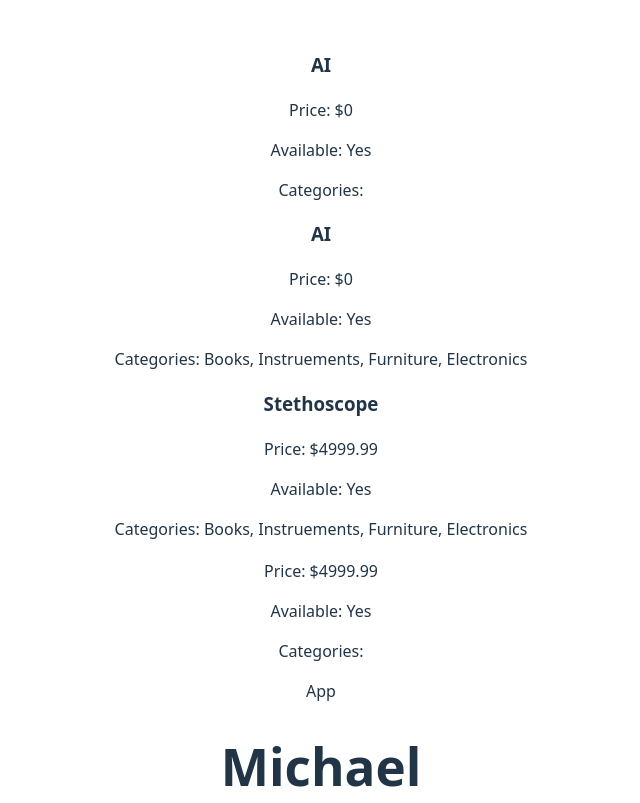
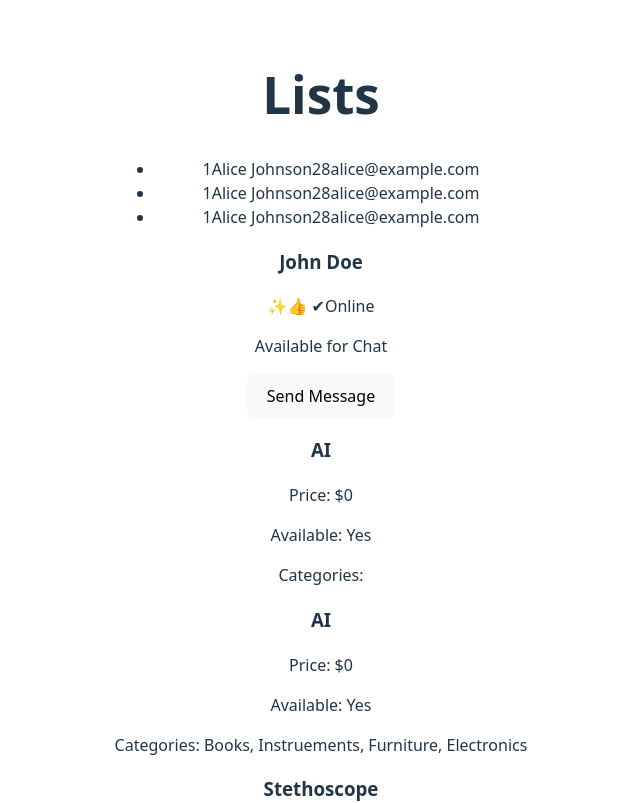
Before and after one commit to Designandcode01/Typescript-React, a React (Vite) app: page / in a window 1280 px wide. Shown: the top 803 px of the page, without its empty margins (319-959 px from the left). Built offline with nearby package versions, Linux system fonts and the light colour scheme.

Commit message:
Add Lists

```diff
--- a/src/App.tsx
+++ b/src/App.tsx
@@ -1,12 +1,23 @@
 import UserProfile from "./components/UserProfile"
 import './App.css'
 import Items from "./components/Items"
+import Conditionals from "./components/Conditionals"
+import Lists from "./components/Lists"
 
 
 
 const App = () => {
   return (
     <>
+    <div>
+      <Lists id={1} name="Alice Johnson" age={28} email="alice@example.com" isActive={true}  />
+    </div>
+
+    <div>
+      <Conditionals name="John Doe" isOnline={true} hideOffline isPremium={true} isNewMember={true} />
+      <Conditionals name="Dyane" isOnline={false} hideOffline isPremium={true} isNewMember={true} />
+    </div>
+
     <div>
       <Items  />
     </div>
--- /dev/null
+++ b/src/components/Conditionals.tsx
@@ -0,0 +1,117 @@
+type ConditionalsProps = {
+    name: string;
+    isOnline: boolean;
+    hideOffline: boolean;
+    isPremium: true;
+    isNewMember: true;
+}
+
+export default function Conditionals({name, isOnline, hideOffline, isPremium, isNewMember}: ConditionalsProps) {
+
+    if (hideOffline && !isOnline) {
+            return null;
+         }
+
+        return (
+            <div>
+                <h3> {name} </h3>
+                {isPremium && <span>✨</span>}
+                {isNewMember && <span>👍</span>}
+
+                <span> {isOnline ? "✔Online" : "Offline" } </span>
+                <p> {isOnline ? "Available for Chat" : "Not Available" } </p>
+                { isOnline ? (
+                    <button>Send Message</button>
+                ) : "Check back later" }
+            </div>
+            )
+        }
+
+
+
+
+    // if (hideOffline && !isOnline) {
+    //             return null;
+    //         }
+
+//     return (
+
+//         <div>
+//             {isOnline ? (
+//                 <div>
+//                     <h3> {name} </h3>
+//                     <span>✔ Online</span>
+//                     <p>Available for Chat</p>
+//                     <button>Send Message</button>
+//                 </div>
+//             ) : (
+//                 <div>
+//                     <h3> {name} </h3>
+//                     <span> Offline</span>
+//                     <p>Not Available for Chat</p>
+//                     <button>Check later</button>
+//                 </div>
+//             )}
+//         </div>
+//     )
+// }
+
+///////////////////////////////////////////////////////////////////////////////////////////////
+
+
+// type ConditionalsProps = {
+//     name: string;
+//     isOnline: boolean;
+// }
+
+// export default function Conditionals({name, isOnline}: ConditionalsProps) {
+
+//     if (isOnline) {
+//         return (
+//             <div>
+//                 <h3> {name} </h3>
+//                 <span>✔ Online</span>
+//                 <p>Available for Chat</p>
+//                 <button>Send Message</button>
+//             </div>
+//         );
+//     }
+
+//     return (
+//         <div>
+//             <h3> {name} </h3>
+//             <span> Offline</span>
+//             <p>Not Available for Chat</p>
+//             <button>Check later</button>
+//         </div>
+//     );
+
+// }
+
+
+// ////////////////////////////////////////////////////////////////////////////////////////////////////////////
+// type ConditionalsProps = {
+//     name: string;
+//     isOnline: boolean;
+// }
+
+// export default function Conditionals({name, isOnline}: ConditionalsProps) {
+//     return (
+//         <div>
+//             <h3>{name}</h3>
+//             {isOnline ? (
+//                 <>
+//                     <span>✔ Online</span>
+//                     <p>Available for Chat</p>
+//                     <button>Send Message</button>
+//                 </>
+//             ) : (
+//                 <>
+//                     <span>Offline</span>
+//                     <p>Not Available for Chat</p>
+//                     <button>Check later</button>
+//                 </>
+//             )}
+//         </div>
+//     );
+// }
--- /dev/null
+++ b/src/components/Lists.tsx
@@ -0,0 +1,58 @@
+
+
+const users = [
+  {
+    id: 1,
+    name: "Alice Johnson",
+    age: 28,
+    email: "alice@example.com",
+    isActive: true
+  },
+  {
+    id: 2,
+    name: "Bob Smith",
+    age: 35,
+    email: "bob@example.com",
+    isActive: false
+  },
+  {
+    id: 3,
+    name: "Charlie Brown",
+    age: 42,
+    email: "charlie@example.com",
+    isActive: true
+  }
+];
+
+type ListsProps = {
+    id: number;
+    name: string;
+    age: number;
+    email: string;
+    isActive: boolean;
+}
+
+
+
+export default function Lists({id, name, age, email, isActive}: ListsProps) {
+    return (
+        <>
+            <h1>Lists </h1>
+
+            <ul>
+                {
+                    users.map((user) => (
+                        <li key={user.id}>
+                            {id}
+                            {name}
+                            {age}
+                            {email}
+                            {isActive}
+                        </li>
+                    ))
+                }
+            </ul>
+
+        </>
+    )
+}
```
